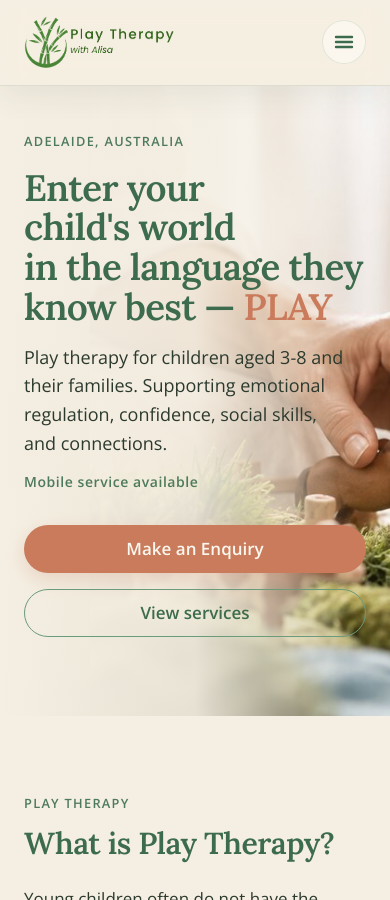
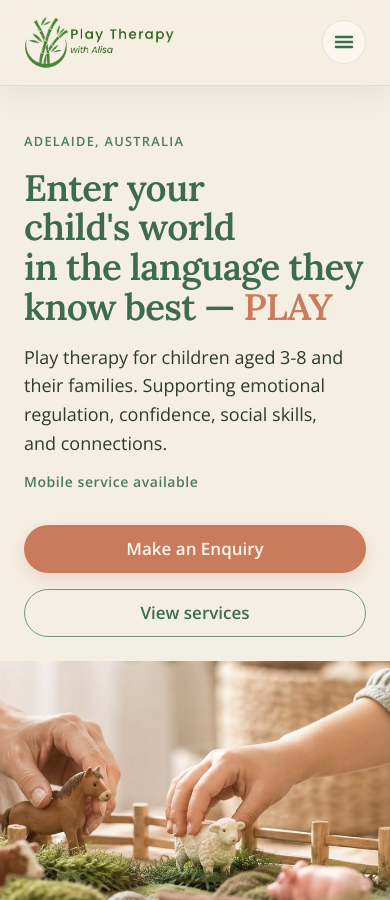
Before and after one commit to nguyentran0212/alisa-website, a Jekyll site: the page built from index.md, in a window 390 px wide and 900 px high. Built offline with Jekyll 4.4.1, drawn with Linux system fonts in a browser that asks for light colours.

Commit message:
Mobile fixes: CTA overflow, hero image, smaller footer
- CTA band heading wraps on mobile (was overflowing viewport via white-space: nowrap) and steps down to ~24-30px so wrapped lines don't feel oversized next to section h2s above it
- Mobile hero restructures from overlay to stacked layout: copy on solid canvas in the top row, cropped subject image in its own 32vh row below. Desktop layout (image behind copy with horizontal wash) untouched.
- New assets/images/hero-mobile.jpg (1020x510, 75KB): tight crop of the subject area (hands + wooden toys + fence + grass playscape). The original hero.jpg has intentional white space on the left for the desktop copy overlay; serving that empty area as a mobile strip looked awkward, so a portrait-appropriate crop is served via <picture> at <=960px
- Footer text reduced to ~12px desktop / ~11.2px mobile (was 14px), line-height 1.5 (was 1.65) so the acknowledgement and copyright read as footer micro, not body copy

```diff
--- a/_config.yml
+++ b/_config.yml
@@ -37,6 +37,16 @@ practice_services:
   - "Parent Consultation"
   - "Telehealth Play Therapy"
 hero_image: "/assets/images/hero.jpg"
+# Mobile-only crop of the hero. The desktop hero is composed so the left
+# ~third is intentionally empty (white curtain + adult's sleeve) — that
+# empty space is where the desktop copy overlays via the horizontal
+# gradient. On a portrait phone that composition doesn't work (the empty
+# side becomes visible dead space when shown without text on top), so we
+# serve a tight crop of just the subject (hands + wooden toys + fence +
+# grass playscape) on screens ≤960px wide. Generated from hero.jpg via:
+#   convert assets/images/hero.jpg -crop 1020x510+900+150 +repage \
+#     -strip -quality 85 assets/images/hero-mobile.jpg
+hero_image_mobile: "/assets/images/hero-mobile.jpg"
 og_image: "https://alisaplaytherapy.com/assets/images/logo_vertical.png"
 twitter_handle: ""
 
--- a/assets/css/style.css
+++ b/assets/css/style.css
@@ -1373,6 +1373,16 @@ section { position: relative; }
     text-align: center;
     gap: var(--s-5);
   }
+  .cta-text h2 {
+    /* The desktop rule forces this heading onto a single line
+       (`white-space: nowrap`) so it lines up with the button on the
+       right. On a phone that single line is wider than the viewport and
+       the heading overflows past the cream band's right edge. Allow it
+       to wrap and drop the size a touch so the wrapped lines don't
+       feel oversized compared to the section h2s above it. */
+    white-space: normal;
+    font-size: clamp(1.5rem, 7vw, 1.85rem);
+  }
   .cta-divider {
     width: 64px;
     height: 1px;
@@ -1402,15 +1412,19 @@ section { position: relative; }
   margin-inline: auto;
 }
 .footer-ack {
-  font-size: var(--fs-sm);
+  /* Acknowledgement and copyright sit at ~12px desktop / ~11.2px
+     mobile — about 14–20% smaller than the previous 14px. The
+     --fs-sm the site uses for form footnotes reads as body copy
+     here, not as footer micro. */
+  font-size: clamp(0.7rem, 1.5vw, 0.78rem);
   color: var(--muted);
-  line-height: 1.65;
+  line-height: 1.5;
   margin-bottom: var(--s-6);
 }
 .footer-meta {
-  font-size: var(--fs-sm);
+  font-size: clamp(0.7rem, 1.5vw, 0.78rem);
   color: var(--muted);
-  line-height: 1.65;
+  line-height: 1.5;
 }
 .footer-meta a {
   color: var(--sage-deep);
@@ -1503,19 +1517,45 @@ input:focus-visible, select:focus-visible, textarea:focus-visible {
 @media (max-width: 960px) {
   .hero .wrap,
   .about-grid { grid-template-columns: 1fr; }
-  .hero .wrap { min-height: 0; }
-  /* On mobile, give the hero more height so the image + copy both fit. */
-  .hero { min-height: 70vh; }
-  .hero-gradient {
-    /* Stronger wash on mobile so the copy reads over a busy photo. */
-    background: linear-gradient(
-      to right,
-      var(--canvas) 0%,
-      rgba(245, 239, 227, 0.92) 50%,
-      rgba(245, 239, 227, 0.5) 75%,
-      rgba(245, 239, 227, 0) 90%
-    );
+  /* On mobile, restructure the hero. The desktop version relies on a
+     landscape photo being faded to canvas on the LEFT half so the copy
+     reads on a wash — clever, but it depends on the photo being wide.
+     On a portrait phone, that same landscape photo gets scaled to
+     cover the (much taller than wide) hero and cropped into a narrow
+     vertical slice; the subject (hands + toys, on the right of the
+     original frame) falls off the edge. Stack the hero instead: copy
+     on solid canvas in the top row, image in its own row below with
+     the subject properly framed. Desktop layout (image behind copy
+     with horizontal wash) above this breakpoint is untouched. */
+  .hero {
+    display: grid;
+    grid-template-rows: auto 32vh;
+    min-height: 0;
   }
+  .hero .wrap {
+    grid-row: 1;
+    min-height: 0;
+    background: var(--canvas);
+    align-items: flex-start;
+    /* Tighter bottom padding — the image sits in the row right below,
+       so this just provides the visual breathing room between copy
+       and photo. */
+    padding-bottom: clamp(1.5rem, 3vw, 2rem);
+  }
+  /* Image is now a grid row, not absolutely positioned behind the copy.
+     Same DOM, just a different layout context on mobile. */
+  .hero-art {
+    grid-row: 2;
+    position: relative;
+    inset: auto;
+    z-index: 0;
+  }
+  /* No object-position override here on purpose: the mobile <picture>
+     source (hero_image_mobile) is already cropped to the subject, so
+     default centering from the desktop rule is correct. */
+  /* Gradient overlay is no longer needed — the image is in its own row,
+     not behind the copy. */
+  .hero-gradient { display: none; }
   .about-art { max-width: 26rem; margin-inline: auto; width: 100%; }
   .about-copy p { max-width: 33rem; }
   .notices { grid-template-columns: 1fr; }
--- a/index.md
+++ b/index.md
@@ -14,7 +14,13 @@ permalink: /
        readable without a hard edge. The image is bleed to both edges. -->
   <section class="hero">
     <div class="hero-art" aria-hidden="true">
-      <img src="{{ site.hero_image }}" alt="">
+      <!-- Desktop: full landscape photo (intentional empty left side for
+           the copy overlay). Mobile (≤960px): tight crop of just the
+           subject — hands, wooden toys, fence, grass playscape. -->
+      <picture>
+        <source media="(max-width: 960px)" srcset="{{ site.hero_image_mobile }}">
+        <img src="{{ site.hero_image }}" alt="">
+      </picture>
     </div>
     <div class="hero-gradient" aria-hidden="true"></div>
 
```
Also changed, not shown: zh/index.md (+7 -1 lines), assets/images/hero-mobile.jpg (added).
